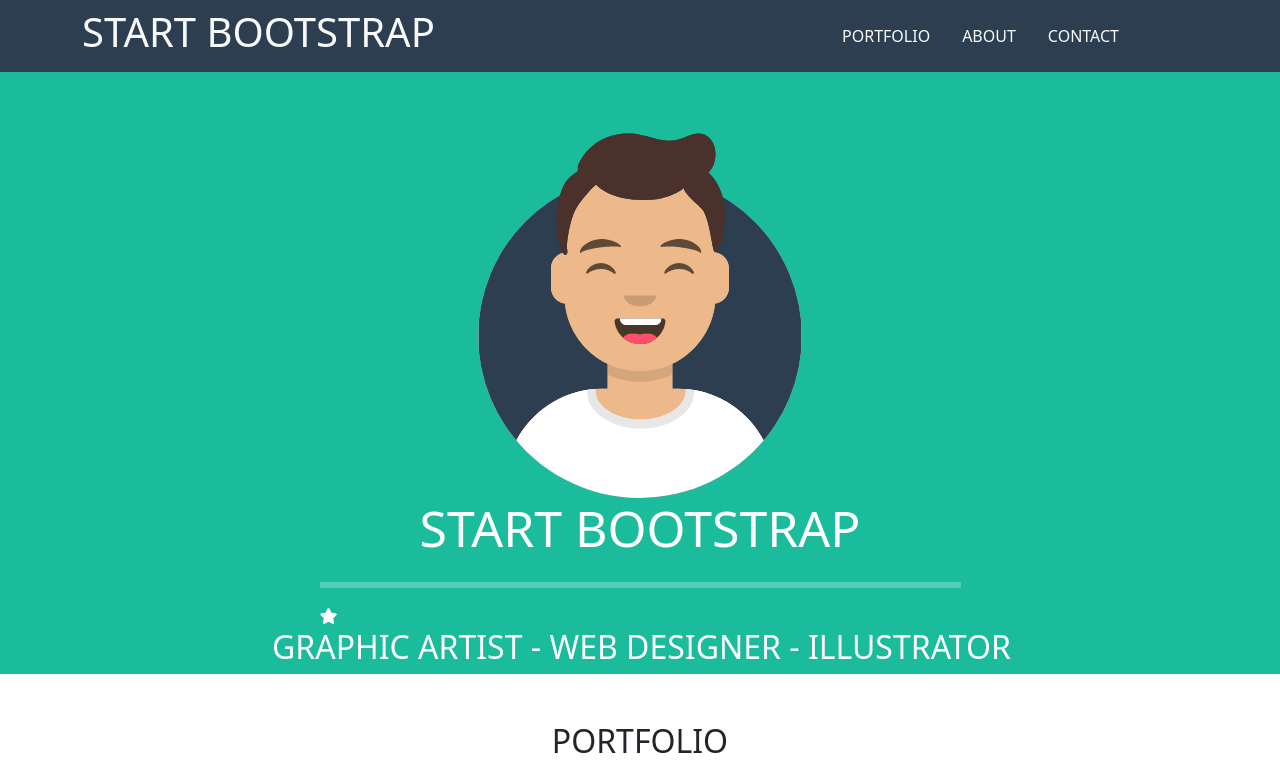
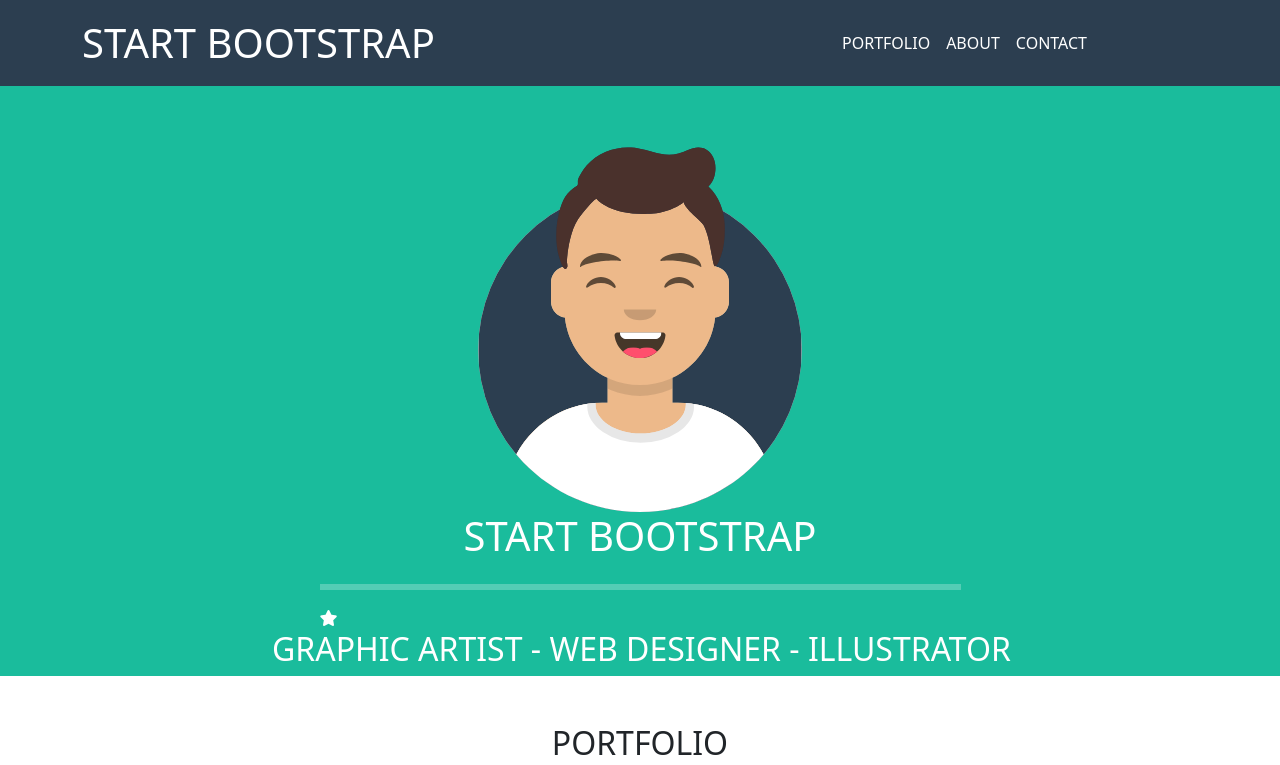
Before and after one commit to Claudio-DiGiovanni/html-css-bootstrap-freelancer, a plain HTML site: page index.html in a window 1280 px wide. Shown: the top 765 px of the page. Drawn offline with nearby package versions, Linux system fonts and the light colour scheme.

Commit message:
Better nav

```diff
--- a/css/style.css
+++ b/css/style.css
@@ -5,10 +5,6 @@ nav{
 header{
     background-color: #1abc9c;
 
-}
-
-.fs-1{
-    font-size: 50px!important;
 }
 
 hr{
--- a/index.html
+++ b/index.html
@@ -1,5 +1,6 @@
 <!DOCTYPE html>
 <html lang="en">
+
 <head>
     <meta charset="UTF-8">
     <meta http-equiv="X-UA-Compatible" content="IE=edge">
@@ -7,42 +8,57 @@
     <title>Bootstrap Freelancer</title>
 
     <!-- Bootstrap -->
-    <link href="https://cdn.jsdelivr.net/npm/bootstrap@5.2.2/dist/css/bootstrap.min.css" rel="stylesheet" integrity="sha384-Zenh87qX5JnK2Jl0vWa8Ck2rdkQ2Bzep5IDxbcnCeuOxjzrPF/et3URy9Bv1WTRi" crossorigin="anonymous">
-    <script src="https://cdn.jsdelivr.net/npm/bootstrap@5.2.2/dist/js/bootstrap.bundle.min.js" integrity="sha384-OERcA2EqjJCMA+/3y+gxIOqMEjwtxJY7qPCqsdltbNJuaOe923+mo//f6V8Qbsw3" crossorigin="anonymous"></script>
+    <link href="https://cdn.jsdelivr.net/npm/bootstrap@5.2.2/dist/css/bootstrap.min.css" rel="stylesheet"
+        integrity="sha384-Zenh87qX5JnK2Jl0vWa8Ck2rdkQ2Bzep5IDxbcnCeuOxjzrPF/et3URy9Bv1WTRi" crossorigin="anonymous">
+    <script src="https://cdn.jsdelivr.net/npm/bootstrap@5.2.2/dist/js/bootstrap.bundle.min.js"
+        integrity="sha384-OERcA2EqjJCMA+/3y+gxIOqMEjwtxJY7qPCqsdltbNJuaOe923+mo//f6V8Qbsw3" crossorigin="anonymous"
+        defer></script>
 
     <!-- Fontawesome -->
-    <link rel="stylesheet" href="https://cdnjs.cloudflare.com/ajax/libs/font-awesome/6.2.0/css/all.min.css" integrity="sha512-xh6O/CkQoPOWDdYTDqeRdPCVd1SpvCA9XXcUnZS2FmJNp1coAFzvtCN9BmamE+4aHK8yyUHUSCcJHgXloTyT2A==" crossorigin="anonymous" referrerpolicy="no-referrer" />
+    <link rel="stylesheet" href="https://cdnjs.cloudflare.com/ajax/libs/font-awesome/6.2.0/css/all.min.css"
+        integrity="sha512-xh6O/CkQoPOWDdYTDqeRdPCVd1SpvCA9XXcUnZS2FmJNp1coAFzvtCN9BmamE+4aHK8yyUHUSCcJHgXloTyT2A=="
+        crossorigin="anonymous" referrerpolicy="no-referrer" />
 
     <!-- Style -->
     <link rel="stylesheet" href="css/style.css">
 
 </head>
+
 <body>
 
-    <header class="w-100 overflow-hidden">
-        <nav class="navbar w-100">
+    <header>
+        <nav class="navbar navbar-expand-lg text-uppercase">
             <div class="container">
-                <div class="row justify-content-between w-100 ">
-                    <div class="col">
-                        <a class="text-nowrap link-light text-decoration-none" href="#"><h1>START BOOTSTRAP</h1></a>
-                    </div>
-                    <div class="col-1 d-md-none">
-                        <button type="button" class="btn btn-outline-light btn-lg"><i class="fa-solid fa-bars"></i></button>
-                    </div>
-                    <div class="d-none d-md-block col-md-4">
-                        <ul class="d-flex list-unstyled h-100 align-items-center">
-                            <li><a class="link-light text-decoration-none px-3" href="#portfolio">PORTFOLIO</a></li>
-                            <li><a class="link-light text-decoration-none px-3" href="#about">ABOUT</a></li>
-                            <li><a class="link-light text-decoration-none px-3" href="#contact">CONTACT</a></li>
-                        </ul>
-                    </div>
-                </div>
+              <a class="navbar-brand text-white fs-1 col-md-4" href="#">start bootstrap</a>
+              <button type="button" class="navbar-toggler btn" data-bs-toggle="collapse" data-bs-target="#navbarScroll" aria-controls="navbarScroll" aria-expanded="false" aria-label="Toggle navigation">
+                <i class="fa-solid fa-bars text-white"></i>
+              </button>
+
+              <div class="collapse navbar-collapse" id="navbarScroll">
+                <div class="col-0 col-md-6"></div>
+                <ul class="col-md-3 navbar-nav my-2 my-lg-0 navbar-nav-scroll" style="--bs-scroll-height: 130px;">
+
+                  <li class="nav-item">
+                    <a class="nav-link text-white" href="#portfolio">portfolio</a>
+                  </li>
+
+                  <li class="nav-item">
+                    <a class="nav-link text-white" href="#about">about</a>
+                  </li>
+
+                  <li class="nav-item">
+                    <a class="nav-link text-white" href="#contact">contact</a>
+                  </li>
+
+
+
+              </div>
             </div>
-        </nav>
+          </nav>
         <div class="container">
             <div class="row justify-content-center mt-5">
                 <div class="col-11 col-md-4">
-                    <img src="img/avatar.svg"class="img-fluid">
+                    <img src="img/avatar.svg" class="img-fluid">
                 </div>
             </div>
             <div class="row justify-content-center">
@@ -58,7 +74,8 @@
             </div>
             <div class="row justify-content-center">
                 <div class="col-12 col-md-8">
-                    <h2 class="text-white text-nowrap text-center w-100">GRAPHIC ARTIST - WEB DESIGNER - ILLUSTRATOR</h2>
+                    <h2 class="text-white text-nowrap text-center w-100">GRAPHIC ARTIST - WEB DESIGNER - ILLUSTRATOR
+                    </h2>
                 </div>
             </div>
         </div>
@@ -106,12 +123,17 @@
         <div class="container pt-5">
             <div class="row justify-content-center">
                 <h2 class="text-white text-center">ABOUT</h2>
-                <p class="col-10 col-md-6 text-white">Lorem ipsum dolor sit amet consectetur adipisicing elit. Eveniet, mollitia suscipit fugit modi quis odit ut impedit dolorem omnis optio dolore quae. Natus distinctio corporis delectus illo, sed ex fugit.</p>
-                <p class="col-10 col-md-6 text-white">Lorem ipsum dolor sit amet consectetur adipisicing elit. Eveniet, mollitia suscipit fugit modi quis odit ut impedit dolorem omnis optio dolore quae. Natus distinctio corporis delectus illo, sed ex fugit.</p>
+                <p class="col-10 col-md-6 text-white">Lorem ipsum dolor sit amet consectetur adipisicing elit. Eveniet,
+                    mollitia suscipit fugit modi quis odit ut impedit dolorem omnis optio dolore quae. Natus distinctio
+                    corporis delectus illo, sed ex fugit.</p>
+                <p class="col-10 col-md-6 text-white">Lorem ipsum dolor sit amet consectetur adipisicing elit. Eveniet,
+                    mollitia suscipit fugit modi quis odit ut impedit dolorem omnis optio dolore quae. Natus distinctio
+                    corporis delectus illo, sed ex fugit.</p>
             </div>
             <div class="row justify-content-center pt-5
             pb-5">
-                <button type="button" class="text-white text-center btn btn-outline-light w-25"><i class="fa-solid fa-download"></i> Download</button>
+                <button type="button" class="text-white text-center btn btn-outline-light w-25"><i
+                        class="fa-solid fa-download"></i> Download</button>
             </div>
         </div>
     </section>
@@ -126,14 +148,19 @@
             </div>
             <div class="col-12 col-md-4">
                 <h3>AROUND THE WEB</h3>
-                <button type="button" class="btn btn-outline-light rounded-circle"><i class="fa-brands fa-facebook"></i></button>
-                <button type="button" class="btn btn-outline-light rounded-circle"><i class="fa-brands fa-google-plus-g"></i></button>
-                <button type="button" class="btn btn-outline-light rounded-circle"><i class="fa-brands fa-twitter"></i></button>
-                <button type="button" class="btn btn-outline-light rounded-circle"><i class="fa-brands fa-linkedin"></i></button>
+                <button type="button" class="btn btn-outline-light rounded-circle"><i
+                        class="fa-brands fa-facebook"></i></button>
+                <button type="button" class="btn btn-outline-light rounded-circle"><i
+                        class="fa-brands fa-google-plus-g"></i></button>
+                <button type="button" class="btn btn-outline-light rounded-circle"><i
+                        class="fa-brands fa-twitter"></i></button>
+                <button type="button" class="btn btn-outline-light rounded-circle"><i
+                        class="fa-brands fa-linkedin"></i></button>
             </div>
             <div class="col-12 col-md-4">
                 <h3>ABOUT FREELANCER</h3>
-                <p>freelance is a free to use, open source Bootstrap theme created by <a class="link-success" href="#">Start Bootstrap</a></p>
+                <p>freelance is a free to use, open source Bootstrap theme created by <a class="link-success"
+                        href="#">Start Bootstrap</a></p>
             </div>
         </div>
     </footer>
@@ -143,4 +170,5 @@
         </div>
     </div>
 </body>
+
 </html>
```
